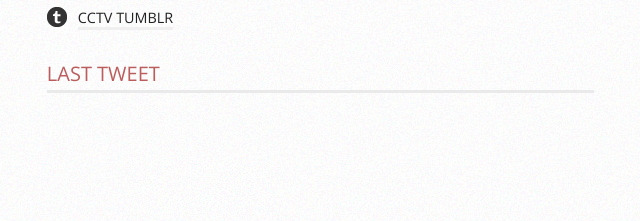
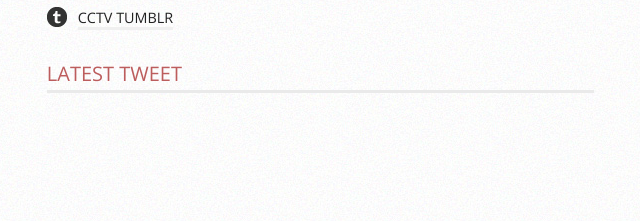
Before and after one commit to moklick/mo-site, a plain HTML site: page index.html in a window 1280 px wide. Shown: the part 2090-2311 px from the top of the page, 622-1262 px from the left. Drawn offline with nearby package versions, Linux system fonts and the light colour scheme.

Commit message:
Update index.html

```diff
--- a/index.html
+++ b/index.html
@@ -177,7 +177,7 @@
                         </div>
 
                         <div id="last-tweet" class="module last-column">
-                            <div class="module-title">Last tweet</div>
+                            <div class="module-title">Latest tweet</div>
                             <div class="module-text"></div>
                         </div>
                     </div>
```
